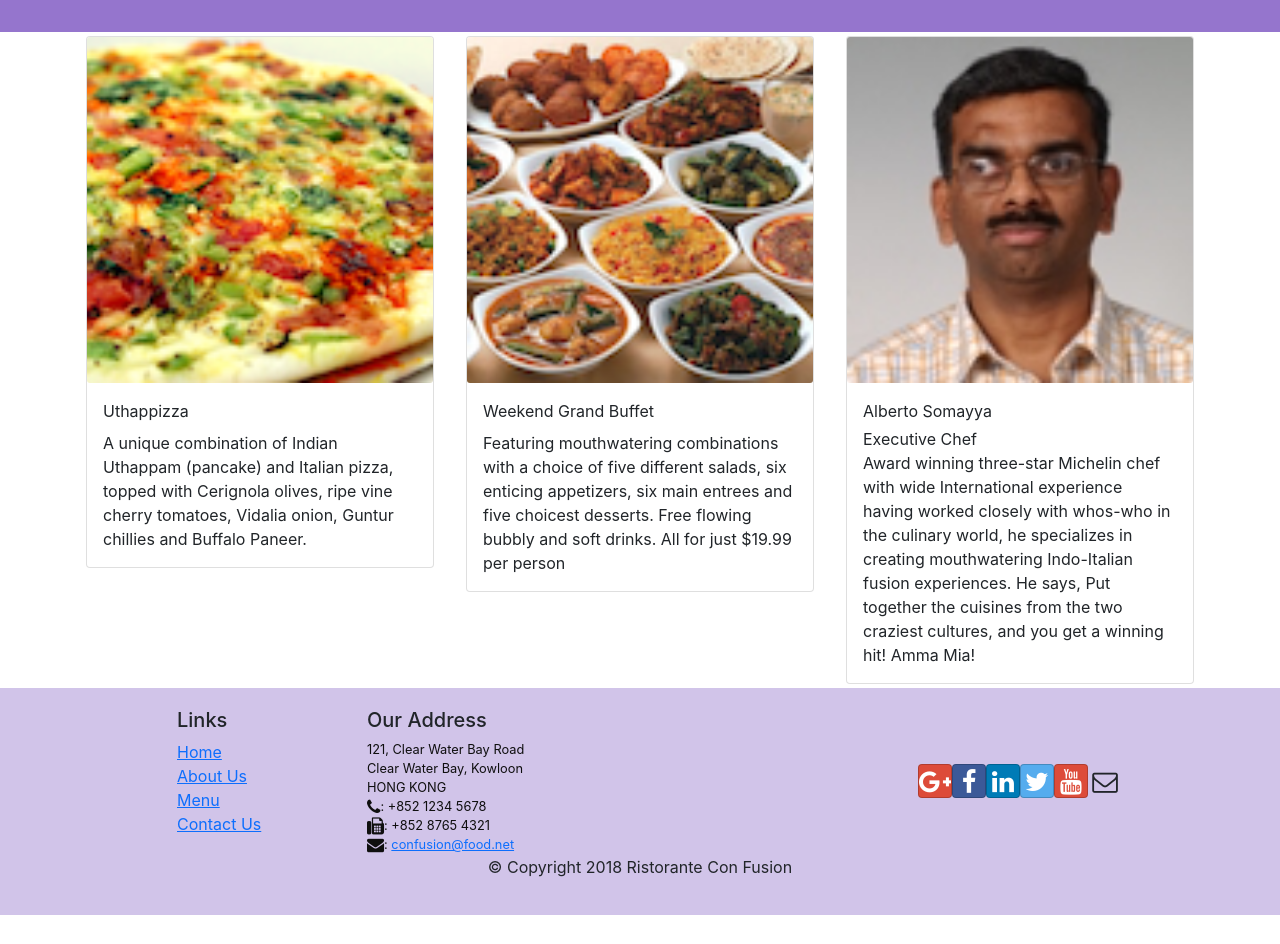
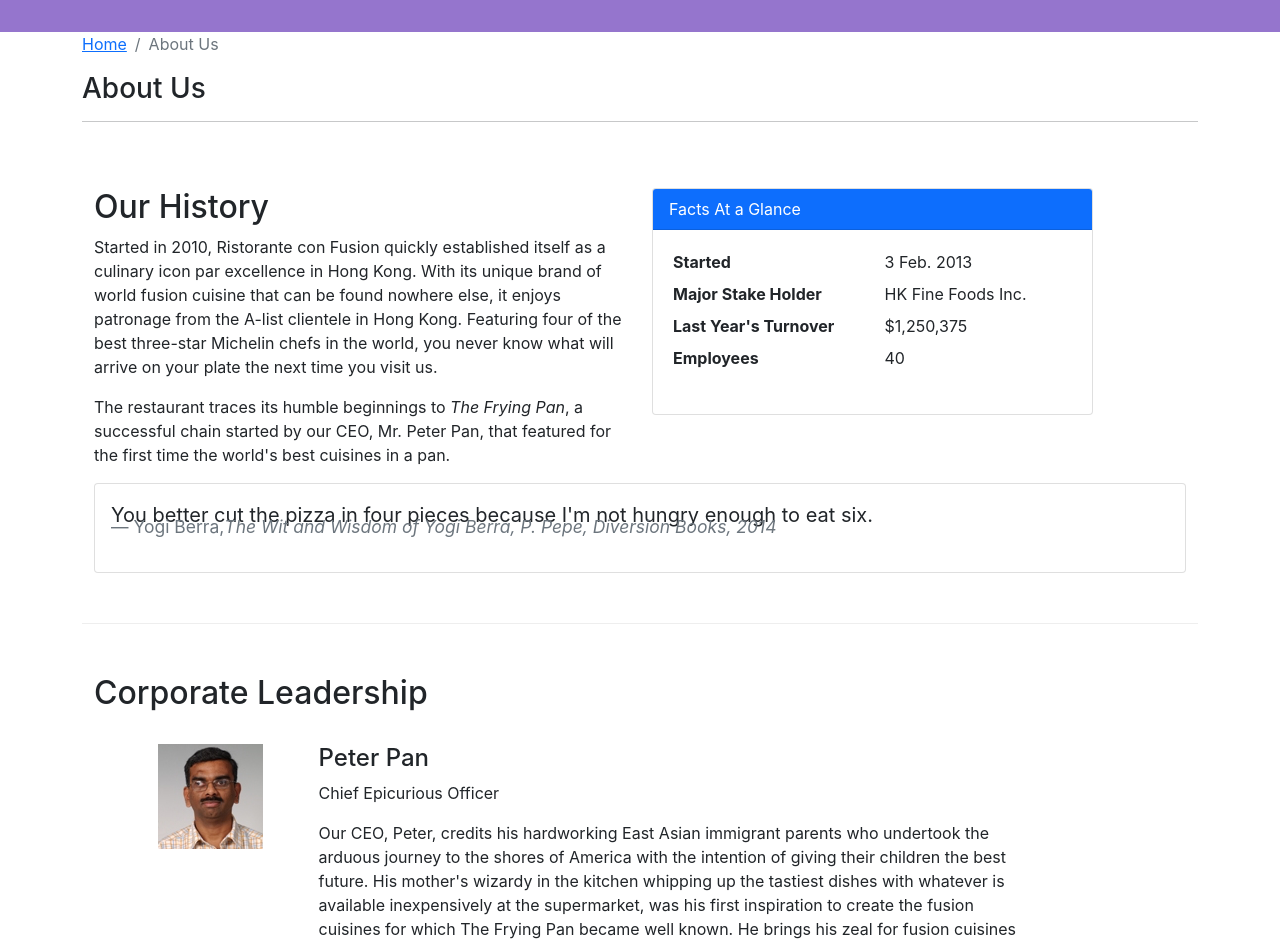
Before and after one commit to praneethacl/react-app, a React (Create React App) app: page /about in a window 1280 px wide. Before the commit this address led to /home. Shown: the part 340-1284 px from the top of the page. Before the commit the page ends 1255 px from the top, so only its background shows below. Built offline with nearby package versions, Linux system fonts and the light colour scheme.

Commit message:
Assignment 2

```diff
--- /dev/null
+++ b/src/components/AboutComponent.js
@@ -0,0 +1,98 @@
+import React from 'react';
+import { Breadcrumb, BreadcrumbItem, Card, CardBody, CardHeader, Media } from 'reactstrap';
+import { Link } from 'react-router-dom';
+
+function About(props) {
+    // task 2
+    const leaders = props.leaders.map((leader) => {
+        return (
+            <div key={leader.id} >
+                <RenderLeader leader = {leader}/>
+            </div>
+        );
+    });
+
+    // task 2 and 3
+    function RenderLeader({leader}) {
+        console.log(leader);
+        return (
+            <div key={leader.id} className="col-11 mt-4">
+                <Media tag="ul" className="row">
+                <Media left middle className="col-2">
+                    <Media object src={leader.image} alt={leader.name} />
+                </Media>
+                <Media body className="ml-5 col-9">
+                    <Media heading>{leader.name}</Media>
+                    <p>{leader.designation}</p>
+                    <p>{leader.description}</p>
+                </Media>
+                </Media>
+            </div>
+        )
+    }
+
+    return(
+        <div className="container">
+            <div className="row">
+                <Breadcrumb>
+                    <BreadcrumbItem><Link to="/home">Home</Link></BreadcrumbItem>
+                    <BreadcrumbItem active>About Us</BreadcrumbItem>
+                </Breadcrumb>
+                <div className="col-12">
+                    <h3>About Us</h3>
+                    <hr />
+                </div>
+            </div>
+            <div className="row row-content">
+                <div className="col-12 col-md-6">
+                    <h2>Our History</h2>
+                    <p>Started in 2010, Ristorante con Fusion quickly established itself as a culinary icon par excellence in Hong Kong. With its unique brand of world fusion cuisine that can be found nowhere else, it enjoys patronage from the A-list clientele in Hong Kong.  Featuring four of the best three-star Michelin chefs in the world, you never know what will arrive on your plate the next time you visit us.</p>
+                    <p>The restaurant traces its humble beginnings to <em>The Frying Pan</em>, a successful chain started by our CEO, Mr. Peter Pan, that featured for the first time the world's best cuisines in a pan.</p>
+                </div>
+                <div className="col-12 col-md-5">
+                    <Card>
+                        <CardHeader className="bg-primary text-white">Facts At a Glance</CardHeader>
+                        <CardBody>
+                            <dl className="row p-1">
+                                <dt className="col-6">Started</dt>
+                                <dd className="col-6">3 Feb. 2013</dd>
+                                <dt className="col-6">Major Stake Holder</dt>
+                                <dd className="col-6">HK Fine Foods Inc.</dd>
+                                <dt className="col-6">Last Year's Turnover</dt>
+                                <dd className="col-6">$1,250,375</dd>
+                                <dt className="col-6">Employees</dt>
+                                <dd className="col-6">40</dd>
+                            </dl>
+                        </CardBody>
+                    </Card>
+                </div>
+                <div className="col-12">
+                    <Card>
+                        <CardBody className="bg-faded">
+                            <blockquote className="blockquote">
+                                <p className="mb-0">You better cut the pizza in four pieces because
+                                    I'm not hungry enough to eat six.</p>
+                                <footer className="blockquote-footer">Yogi Berra,
+                                <cite title="Source Title">The Wit and Wisdom of Yogi Berra,
+                                    P. Pepe, Diversion Books, 2014</cite>
+                                </footer>
+                            </blockquote>
+                        </CardBody>
+                    </Card>
+                </div>
+            </div>
+            <div className="row row-content">
+                <div className="col-12">
+                    <h2>Corporate Leadership</h2>
+                </div>
+                <div className="col-12">
+                    <Media list>
+                        {leaders}
+                    </Media>
+                </div>
+            </div>
+        </div>
+    );
+}
+
+export default About;
--- a/src/components/HeaderComponent.js
+++ b/src/components/HeaderComponent.js
@@ -32,7 +32,7 @@
                                 <NavLink className="nav-link"  to='/home'><span className="fa fa-home fa-lg"></span> Home</NavLink>
                             </NavItem>
                             <NavItem>
-                                <NavLink className="nav-link" to='/aboutus'><span className="fa fa-info fa-lg"></span> About Us</NavLink>
+                                <NavLink className="nav-link" to='/about'><span className="fa fa-info fa-lg"></span> About Us</NavLink>
                             </NavItem>
                             <NavItem>
                                 <NavLink className="nav-link"  to='/menu'><span className="fa fa-list fa-lg"></span> Menu</NavLink>
--- a/src/components/MainComponent.js
+++ b/src/components/MainComponent.js
@@ -1,16 +1,16 @@
 import React, { Component } from 'react';
-import { Navbar, NavbarBrand } from 'reactstrap';
 import Menu from './MenuComponent';
 import Home from './HomeComponent';
 import Header from './HeaderComponent';
 import Footer from './FooterComponent';
 import Contact from './ContactComponent';
 import DishDetail from './DishdetailComponent';
+import About from './AboutComponent';
 import { DISHES } from '../shared/dishes';
 import { COMMENTS } from '../shared/comments';
 import { LEADERS } from '../shared/leaders';
 import { PROMOTIONS } from '../shared/promotions';
-import { BrowserRouter ,Routes, Route, Navigate} from 'react-router-dom';
+import { Routes, Route, Navigate} from 'react-router-dom';
 
 class Main extends Component {
 
@@ -29,56 +29,29 @@
   }
 
   render() {
-    const HomePage = () => {
-      return(
-          <Home />
-      );
-    }
-    function MenuPage(props) {
-      return
-        <Menu/>;
-
-    }
     const dishProp = this.state.dishes.filter((dish) => dish.featured)[0];
     const leaderProp = this.state.leaders.filter((leader) => leader.featured)[0];
     const promotionProp = this.state.promotions.filter((promo) => promo.featured)[0];
 
-    const DishWithId = ({match}) => {
-      return(
-          <DishDetail dish={this.state.dishes.filter((dish) => dish.id === parseInt(match.params.dishId,10))[0]}
-            comments={this.state.comments.filter((comment) => comment.dishId === parseInt(match.params.dishId,10))} />
-      );
-    };
-
-    // const dishForDishDetail = this.state.dishes.filter((dish) => dish.id === parseInt(match.params.dishId,10))[0]
-    // const commentForDishDetail = this.state.comments.filter((comment) => comment.dishId === parseInt(match.params.dishId,10))
-
     return (
       <div>
-        {/* <Navbar dark color="primary">
-          <div className="container">
-            <NavbarBrand href="/">Ristorante Con Fusion</NavbarBrand>
-          </div>
-        </Navbar> */}
         <Header/>
-        {/* <Menu dishes={this.state.dishes} onClick={(dishId) => this.onDishSelect(dishId)} />
-        <DishDetail dish={this.state.dishes.filter((dish) => dish.id === this.state.selectedDish)[0]} /> */}
-        {/* <BrowserRouter> */}
         <Routes>
-
           <Route path='/home' element={<Home
-              dish= {dishProp}
-              promotion={promotionProp}
-              leader={leaderProp}
+            dish = {dishProp}
+            promotion = {promotionProp}
+            leader = {leaderProp}
           />}/>
           <Route exact path='/menu' element={<Menu dishes={this.state.dishes} />}/>
           <Route path="/menu/:dishId" element={<DishDetail dishes = {this.state.dishes} comments = {this.state.comments}/>}/>
           <Route exact path="/contactus" element={<Contact/>} />
+          {/* TASK 1 */}
+          {/* Using React router v4 is giving me a lot of errors so I had to use v6 */}
+          {/* router v6 is very different from router v4, so you wont see REDIRECT, SWITCH, */}
+          <Route path="/about" element = {<About leaders = {this.state.leaders}/>} />
+          {/* thank you : ) */}
           <Route path='*' element={<Navigate to="/home" replace />}/>
-            {/* // <Redirect to="/home"/> */}
         </Routes>
-        {/* </BrowserRouter> */}
-
         <Footer/>
       </div>
     );
```
Lines whose indentation alone changed are shown as unchanged.
